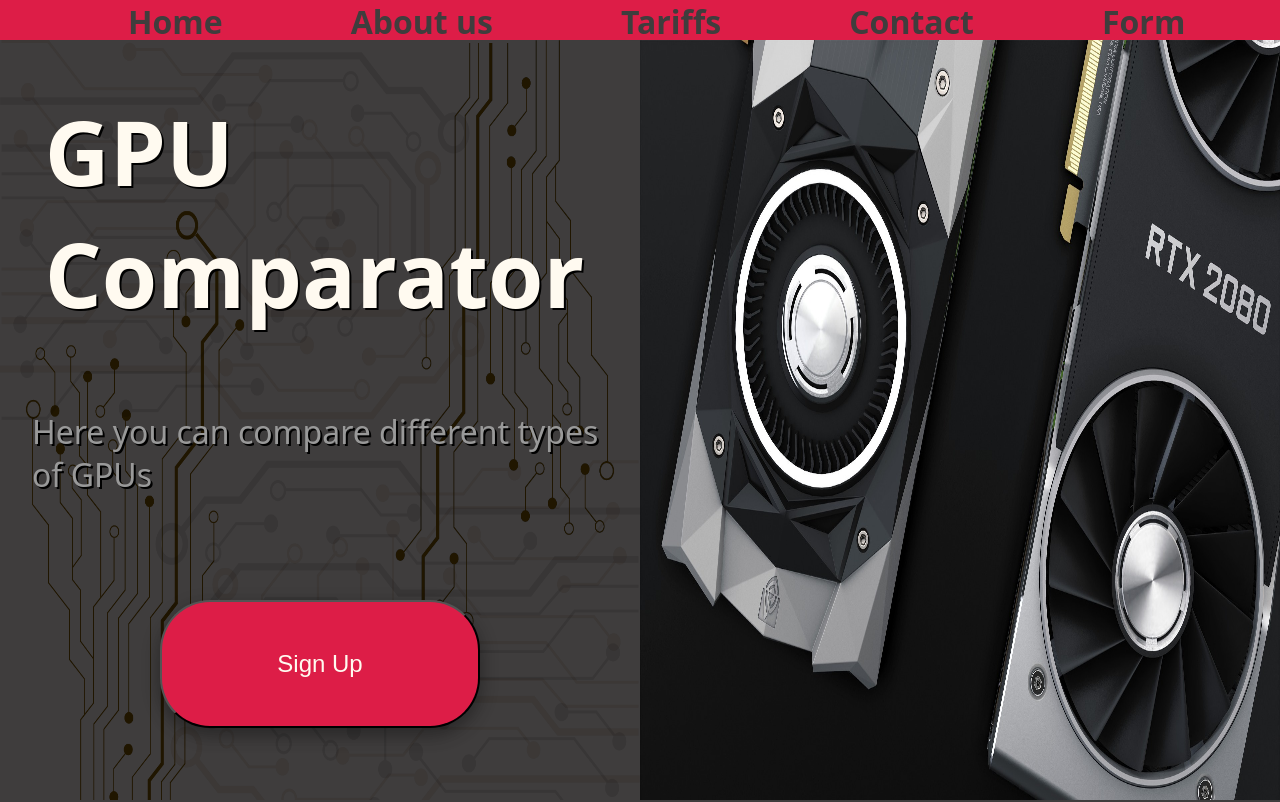
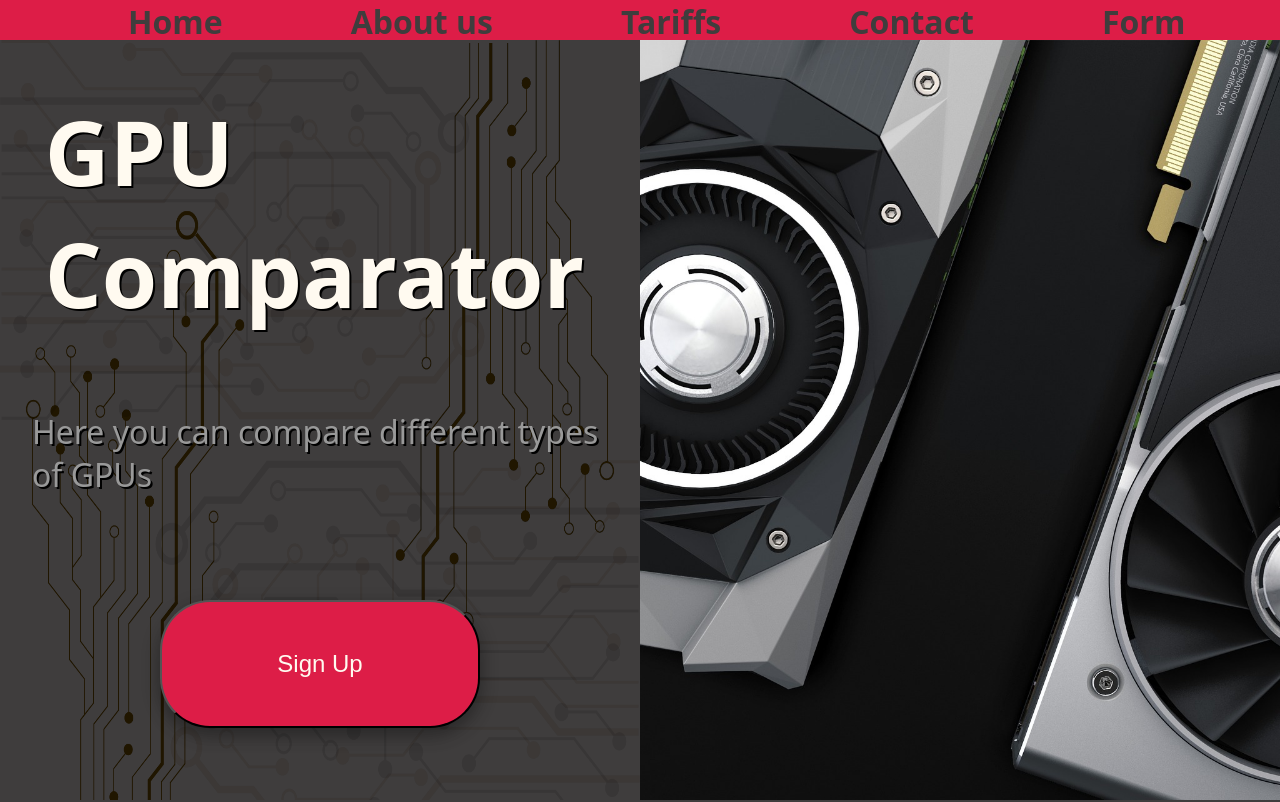
Before and after one commit to Mgilarmas/GPU-Comparator, a plain HTML site: page index.html in a window 1280 px wide. Shown: the top 802 px of the page. Drawn offline with Linux system fonts and the light colour scheme.

```diff
--- a/css/styles.css
+++ b/css/styles.css
@@ -98,6 +98,12 @@ body {
 
 .img-container {
   z-index: 10;
+}
+
+.img-container img{
+  width: 100%;
+  height: 100%;
+  object-fit: cover;
 }
 
 .text-container {
```
